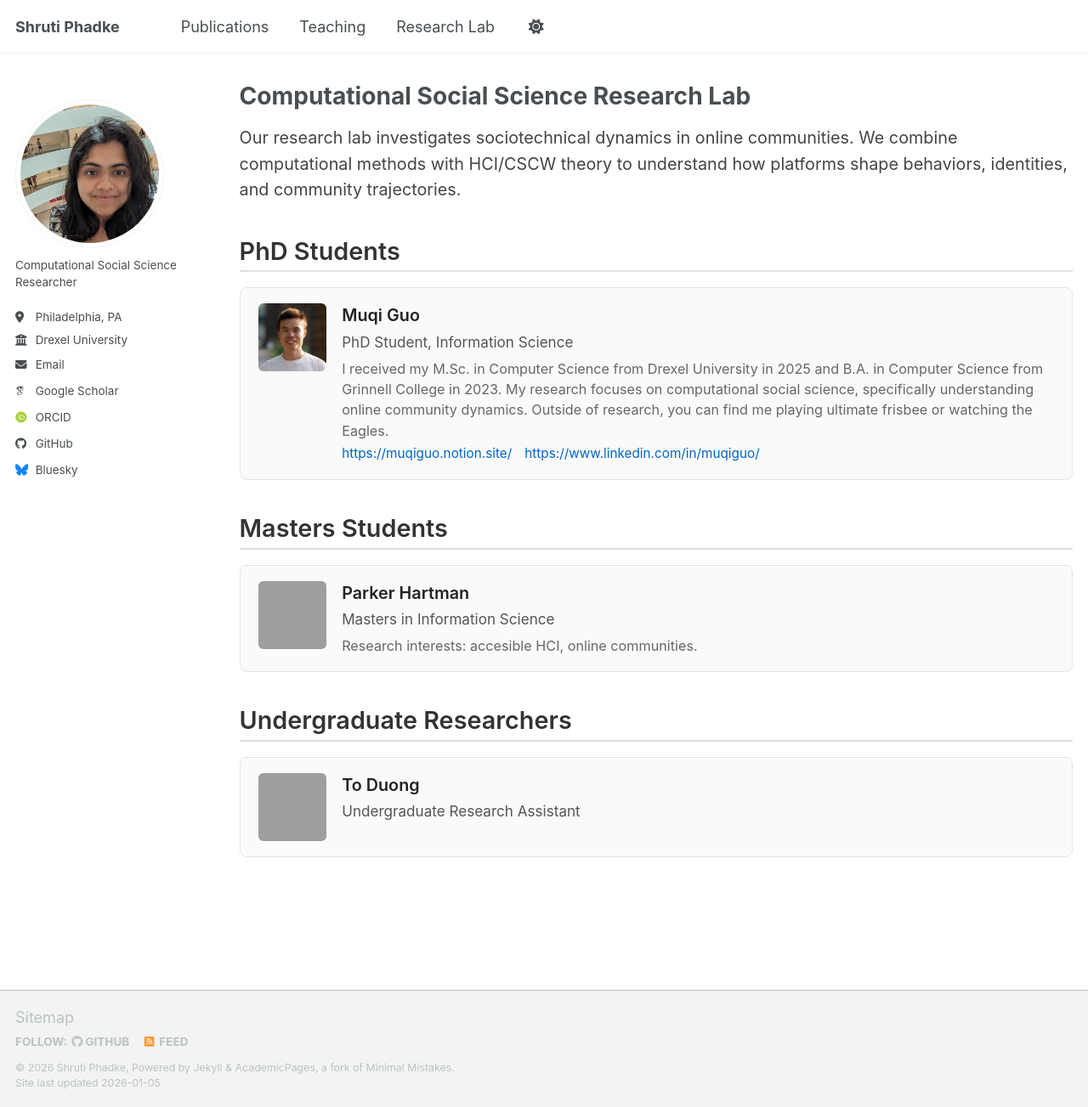
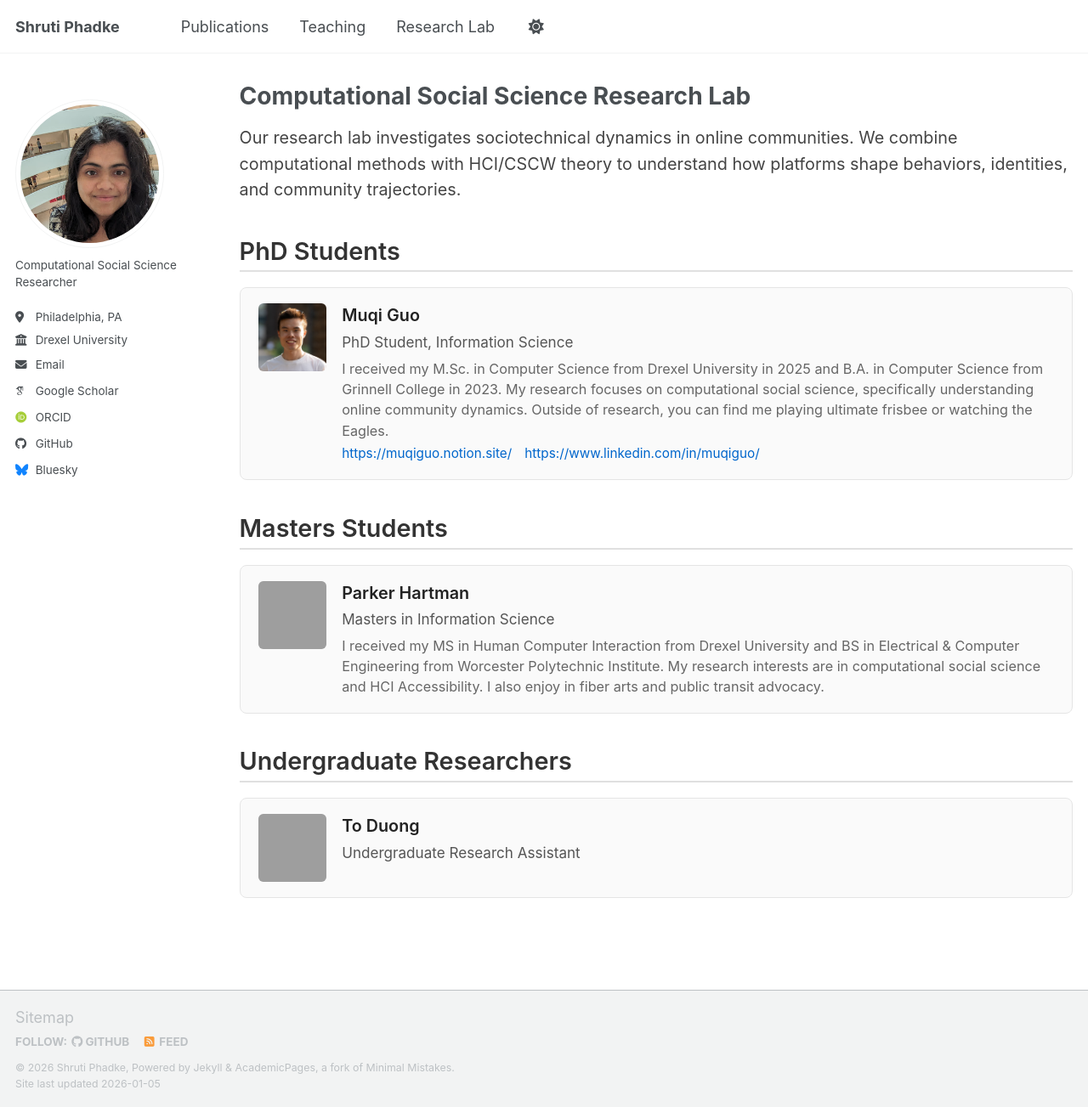
Before and after one commit to shrutiphadke/shrutiphadke.github.io, a Jekyll site: the page built from _pages/portfolio.html, in a window 1280 px wide and 1303 px high. Shown: the whole window at 85% size. Built offline with Jekyll 4.4.1, drawn with Linux system fonts in a browser that asks for light colours; some web fonts are replaced; a script bundle is joined from its source files by our own code; library files that are not in the unit come from our copies; grey boxes are pictures that could not be loaded.

Commit message:
Revise student interests description
Updated student interests to include educational background and specific research areas.

```diff
--- a/_pages/portfolio.html
+++ b/_pages/portfolio.html
@@ -126,7 +126,7 @@ platforms shape behaviors, identities, and community trajectories.
   <div class="student-info">
     <div class="student-name">Parker Hartman</div>
     <div class="student-role">Masters in Information Science</div>
-    <div class="student-interests">Research interests: accesible HCI, online communities.</div>
+    <div class="student-interests">I received my MS in Human Computer Interaction from Drexel University and BS in Electrical & Computer Engineering from Worcester Polytechnic Institute. My research interests are in computational social science and HCI Accessibility. I also enjoy in fiber arts and public transit advocacy.</div>
 
   </div>
 </div>
```
